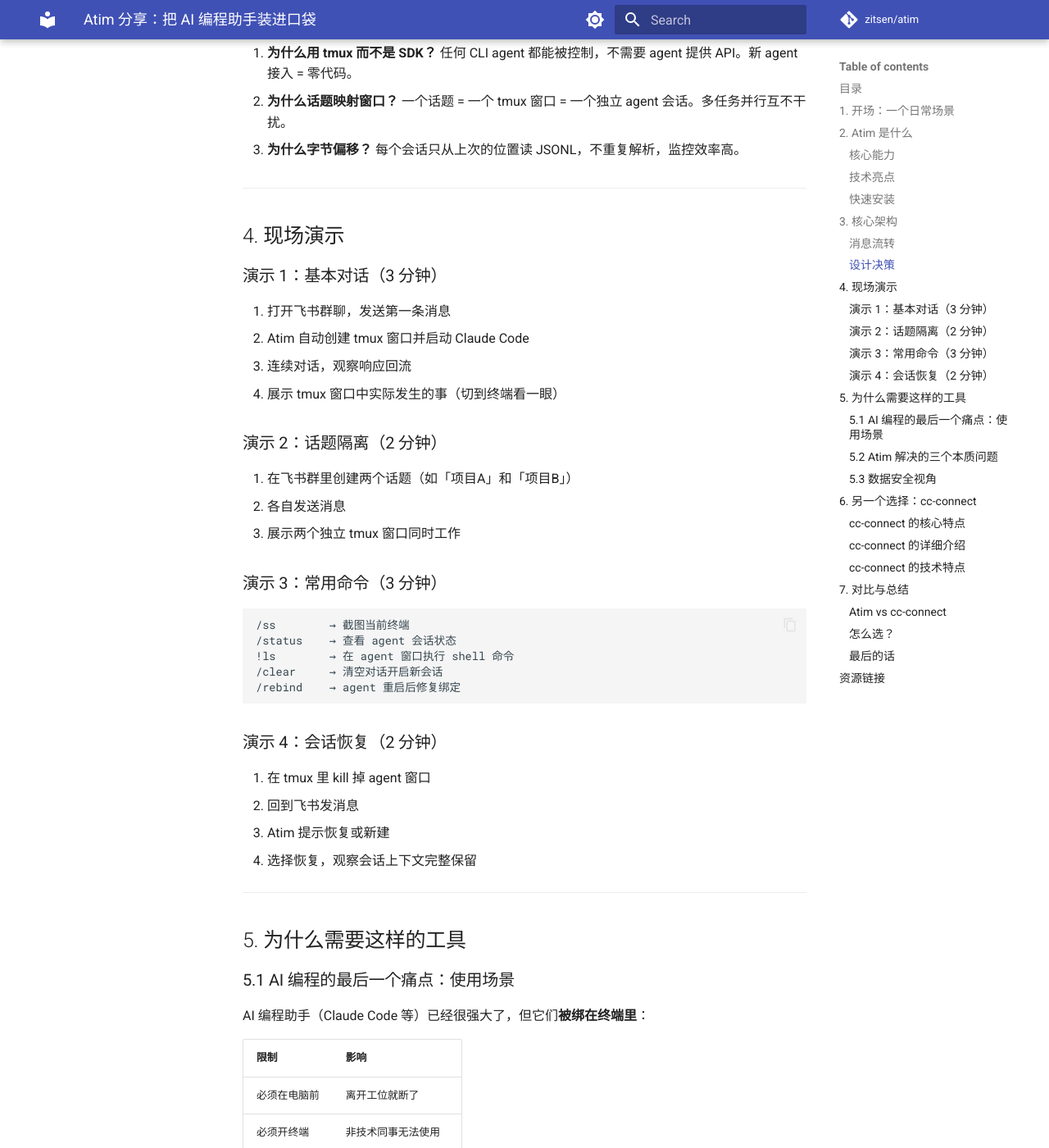
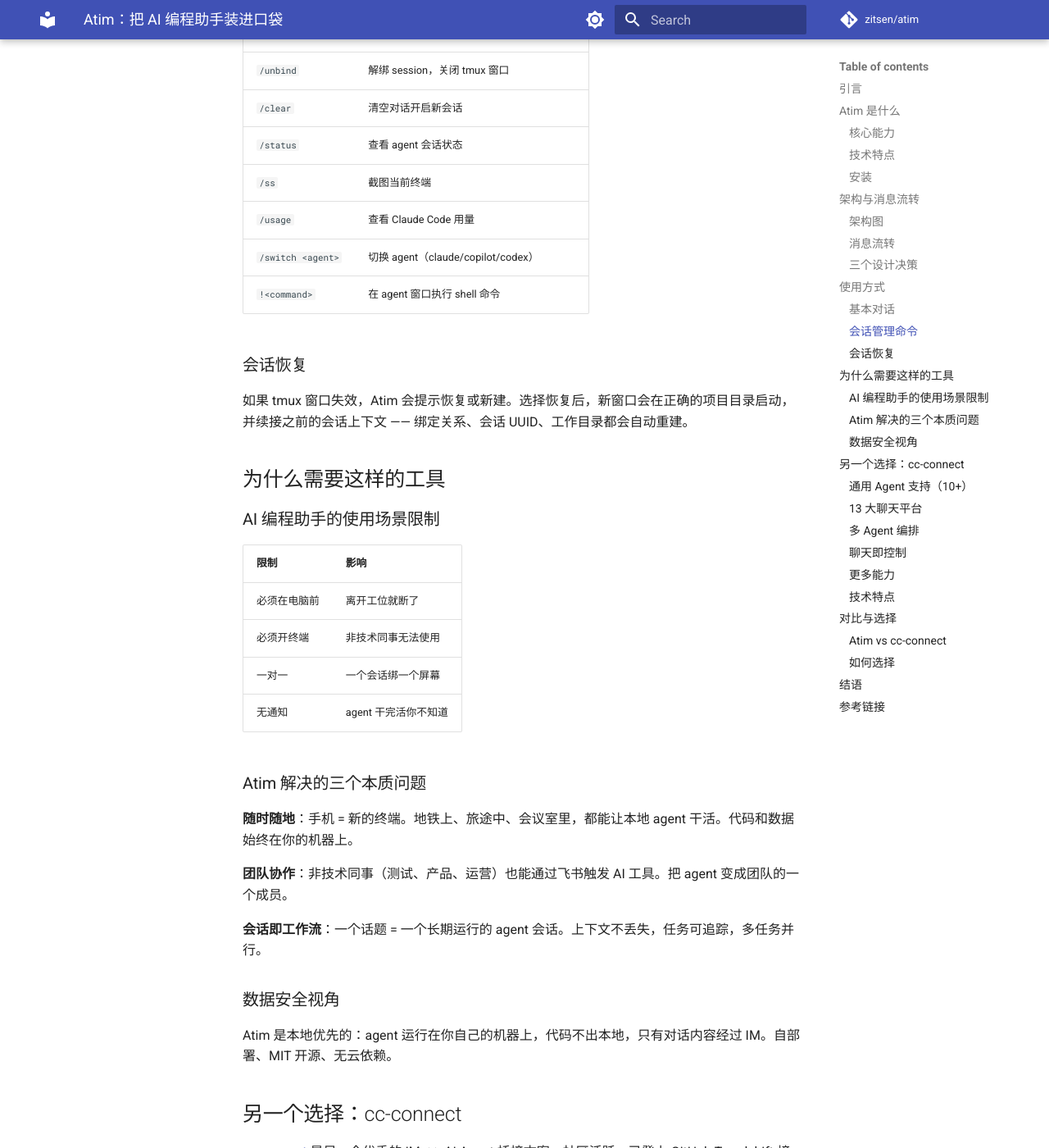
Before and after one commit to zitsen/atim, an MkDocs documentation site: the page built from docs/share/atim-intro.md, in a window 1280 px wide and 1400 px high, scrolled down 2809 px. Shown: the whole window at 82% size. Built offline with MkDocs 1.6.1 and Material for MkDocs 9.7.7, drawn with Linux system fonts in a browser that asks for light colours; comment, search, counter and statistics services are not loaded; some of the changed text lies outside the part shown.

Commit message:
docs: rewrite share doc as formal article (remove presentation cues)

````diff
--- a/docs/share/atim-intro.md
+++ b/docs/share/atim-intro.md
@@ -1,42 +1,18 @@
-# Atim 分享：把 AI 编程助手装进口袋
+# Atim：把 AI 编程助手装进口袋
 
-**分享时长**：约 30 分钟（15 分钟介绍 + 10 分钟演示 + 5 分钟讨论）
-**分享人**：Linhe Huo
-**项目**：[zitsen/atim](https://github.com/zitsen/atim)
+## 引言
 
----
+AI 编程助手（Claude Code 等）已经足够强大，但它们被绑在终端里：必须在电脑前、必须开终端、一个会话绑一个屏幕、agent 干完活你也不知道。
 
-## 目录
-
-1. [开场：一个日常场景](#1-开场一个日常场景)
-2. [Atim 是什么](#2-atim-是什么)
-3. [核心架构](#3-核心架构)
-4. [现场演示](#4-现场演示)
-5. [为什么需要这样的工具](#5-为什么需要这样的工具)
-6. [另一个选择：cc-connect](#6-另一个选择cc-connect)
-7. [对比与总结](#7-对比与总结)
-
----
-
-## 1. 开场：一个日常场景
-
-> 你正在地铁上、在食堂排队、或者在开一个无关紧要的会。突然想到一个代码问题，或者想让你本地的 AI 助手检查一下刚部署的服务有没有问题。
->
-> 你掏出手机 —— 但你的 Claude Code 跑在办公室的电脑上，终端里。
->
-> **如果手机上发一条飞书消息，电脑上的 AI 就能开始干活，把结果发回来呢？**
-
-这就是 Atim 解决的问题。
-
----
-
-## 2. Atim 是什么
-
-**Atim**（发音像 "Atom"）— 一个开源的 IM 桥接工具，把 AI 编程 agent 接入即时通讯软件。
+Atim（发音像 "Atom"）解决这个问题 —— 一个开源的 IM 桥接工具，把 AI 编程 agent 接入即时通讯软件。在飞书或 Telegram 里发一条消息，电脑上的 agent 就开始干活，把结果发回同一个聊天。
 
 ```
 飞书 / Telegram  ↔  tmux  ↔  Claude Code / Copilot / Codex / Mimo
 ```
+
+## Atim 是什么
+
+Atim 是一个自部署、MIT 开源的桥接服务，用 Rust 编写。它通过 tmux 控制 AI 编程 agent，不依赖任何 agent 的 SDK —— 读终端输出、发按键，任何 CLI agent 都能被控制。
 
 ### 核心能力
 
@@ -50,15 +26,14 @@
 | **终端截图** | `/ss` 直接看 agent 的终端画面 |
 | **shell 命令** | `!command` 在 agent 窗口执行任意命令并流式输出 |
 
-### 技术亮点
+### 技术特点
 
-- **Rust 编写**，MIT 协议开源
-- **tmux 作为通用控制层** — 不依赖任何 agent 的 SDK，读终端输出 + 发按键即可控制
-- **JSONL 字节偏移追踪** — 只读新增内容，不重复解析
-- **SQLite 状态持久化** — 绑定关系、会话状态跨重启保留
-- **跨平台** — Linux、macOS、Windows（原生，通过 psmux）
+- **tmux 作为通用控制层**：任何 CLI agent 都能接入，新 agent 接入零代码
+- **JSONL 字节偏移追踪**：只读会话日志的新增内容，不重复解析
+- **SQLite 状态持久化**：绑定关系、会话状态跨重启保留
+- **跨平台**：Linux、macOS，以及 Windows 原生支持（通过 psmux，一个兼容 tmux 命令的 Windows 终端复用器）
 
-### 快速安装
+### 安装
 
 ```bash
 # Linux / macOS
@@ -69,9 +44,9 @@ winget install psmux
 powershell -ExecutionPolicy Bypass -Command "iwr https://raw.githubusercontent.com/zitsen/atim/main/install.ps1 -useb | iex"
 ```
 
----
+## 架构与消息流转
 
-## 3. 核心架构
+### 架构图
 
 ```
   ┌──────────────┐     ┌──────────────────────────┐     ┌──────────────┐
@@ -108,58 +83,38 @@ powershell -ExecutionPolicy Bypass -Command "iwr https://raw.githubusercontent.c
   → Atim 把响应发回飞书
 ```
 
-### 设计决策
+### 三个设计决策
 
-1. **为什么用 tmux 而不是 SDK？**
-   任何 CLI agent 都能被控制，不需要 agent 提供 API。新 agent 接入 = 零代码。
+1. **为什么用 tmux 而不是 SDK？** 任何 CLI agent 都能被控制，不需要 agent 提供 API。新 agent 接入 = 零代码。
+2. **为什么话题映射窗口？** 一个话题 = 一个 tmux 窗口 = 一个独立 agent 会话。多任务并行互不干扰。
+3. **为什么字节偏移？** 每个会话只从上次的位置读 JSONL，不重复解析，监控效率高。
 
-2. **为什么话题映射窗口？**
-   一个话题 = 一个 tmux 窗口 = 一个独立 agent 会话。多任务并行互不干扰。
+## 使用方式
 
-3. **为什么字节偏移？**
-   每个会话只从上次的位置读 JSONL，不重复解析，监控效率高。
+### 基本对话
 
----
+将机器人加入飞书群聊（或 Telegram 群组并开启话题模式），发送任意消息。Atim 自动创建 tmux 窗口、启动 agent，之后每条消息都会转发给 agent，每个响应都会回到群聊。
 
-## 4. 现场演示
+### 会话管理命令
 
-### 演示 1：基本对话（3 分钟）
+| 命令 | 说明 |
+|------|------|
+| `/rebind` | 重新绑定当前窗口（agent 重启后修复路由） |
+| `/unbind` | 解绑 session，关闭 tmux 窗口 |
+| `/clear` | 清空对话开启新会话 |
+| `/status` | 查看 agent 会话状态 |
+| `/ss` | 截图当前终端 |
+| `/usage` | 查看 Claude Code 用量 |
+| `/switch <agent>` | 切换 agent（claude/copilot/codex） |
+| `!<command>` | 在 agent 窗口执行 shell 命令 |
 
-1. 打开飞书群聊，发送第一条消息
-2. Atim 自动创建 tmux 窗口并启动 Claude Code
-3. 连续对话，观察响应回流
-4. 展示 tmux 窗口中实际发生的事（切到终端看一眼）
+### 会话恢复
 
-### 演示 2：话题隔离（2 分钟）
+如果 tmux 窗口失效，Atim 会提示恢复或新建。选择恢复后，新窗口会在正确的项目目录启动，并续接之前的会话上下文 —— 绑定关系、会话 UUID、工作目录都会自动重建。
 
-1. 在飞书群里创建两个话题（如「项目A」和「项目B」）
-2. 各自发送消息
-3. 展示两个独立 tmux 窗口同时工作
+## 为什么需要这样的工具
 
-### 演示 3：常用命令（3 分钟）
-
-```text
-/ss        → 截图当前终端
-/status    → 查看 agent 会话状态
-!ls        → 在 agent 窗口执行 shell 命令
-/clear     → 清空对话开启新会话
-/rebind    → agent 重启后修复绑定
-```
-
-### 演示 4：会话恢复（2 分钟）
-
-1. 在 tmux 里 kill 掉 agent 窗口
-2. 回到飞书发消息
-3. Atim 提示恢复或新建
-4. 选择恢复，观察会话上下文完整保留
-
----
-
-## 5. 为什么需要这样的工具
-
-### 5.1 AI 编程的最后一个痛点：使用场景
-
-AI 编程助手（Claude Code 等）已经很强大了，但它们**被绑在终端里**：
+### AI 编程助手的使用场景限制
 
 | 限制 | 影响 |
 |------|------|
@@ -168,50 +123,23 @@ AI 编程助手（Claude Code 等）已经很强大了，但它们**被绑在终
 | 一对一 | 一个会话绑一个屏幕 |
 | 无通知 | agent 干完活你不知道 |
 
-### 5.2 Atim 解决的三个本质问题
+### Atim 解决的三个本质问题
 
-**① 随时随地**
-手机 = 新的终端。地铁上、旅途中、会议室里，都能让本地 agent 干活。代码和数据始终在你的机器上。
+**随时随地**：手机 = 新的终端。地铁上、旅途中、会议室里，都能让本地 agent 干活。代码和数据始终在你的机器上。
 
-**② 团队协作**
-非技术同事（测试、产品、运营）也能通过飞书触发 AI 工具。把 agent 变成团队的一个成员。
+**团队协作**：非技术同事（测试、产品、运营）也能通过飞书触发 AI 工具。把 agent 变成团队的一个成员。
 
-**③ 会话即工作流**
-一个话题 = 一个长期运行的 agent 会话。上下文不丢失，任务可追踪，多任务并行。
+**会话即工作流**：一个话题 = 一个长期运行的 agent 会话。上下文不丢失，任务可追踪，多任务并行。
 
-### 5.3 数据安全视角
+### 数据安全视角
 
-Atim 是**本地优先**的：
+Atim 是本地优先的：agent 运行在你自己的机器上，代码不出本地，只有对话内容经过 IM。自部署、MIT 开源、无云依赖。
 
-- agent 运行在你自己的机器上
-- 代码不出本地
-- 只有对话内容经过 IM
-- 自部署、MIT 开源、无云依赖
+## 另一个选择：cc-connect
 
----
+[cc-connect](https://github.com/chenhg5/cc-connect) 是另一个优秀的 IM ↔ AI Agent 桥接方案，社区活跃，已登上 GitHub Trendshift 榜单。核心设计理念是"用 IM 做前端，用 ACP 协议做后端"。
 
-## 6. 另一个选择：cc-connect
-
-[cc-connect](https://github.com/chenhg5/cc-connect)（chenhg5/cc-connect）是另一个优秀的 IM ↔ AI agent 桥接方案。
-
-### cc-connect 的核心特点
-
-| 特点 | 说明 |
-|------|------|
-| **10+ Agent 支持** | Claude Code、Codex、Cursor Agent、Kimi CLI、Gemini CLI、OpenCode、Copilot 等 |
-| **13 个聊天平台** | 飞书、钉钉、Slack、Telegram、Discord、企业微信、QQ、LINE、微博、Matrix 等 |
-| **多 Agent 编排** | 群聊里多个 bot 互相通信，Claude 问完 Gemini 答 |
-| **完整聊天控制** | `/model`、`/reasoning`、`/mode`、`/dir` 切换目录、`/memory` 持久记忆 |
-| **定时任务** | 自然语言 cron —— "每天早上 6 点总结 GitHub trending" |
-| **多模态** | 语音 STT/TTS、截图转发 |
-| **多项目架构** | 一个进程管理多个项目，各自独立 agent + 平台组合 |
-| **5 种语言** | 中英日西 + 繁体 |
-
-### cc-connect 的详细介绍
-
-cc-connect 是**目前社区最活跃的 IM ↔ AI Agent 桥接方案之一**，已登上 GitHub Trendshift 榜单。核心设计理念是"**用 IM 做前端，用 ACP 协议做后端**"。
-
-**🤖 通用 Agent 支持（10+）**
+### 通用 Agent 支持（10+）
 
 | Agent | 说明 |
 |-------|------|
@@ -224,22 +152,22 @@ cc-connect 是**目前社区最活跃的 IM ↔ AI Agent 桥接方案之一**，
 | Pi / Devin / Copilot | 更多第三方 agent |
 | **ACP 协议** | 任何实现 Agent Client Protocol 的 agent 都可接入 |
 
-**📱 13 大聊天平台**
+### 13 大聊天平台
 
 | 平台 | 说明 |
 |------|------|
 | 飞书 / Lark | 企业协作首选 |
 | 钉钉 | 阿里系办公 |
 | Slack / Discord / Telegram | 海外主流 |
-| 企业微信 / 微信个人号（ilink） | **个人微信也能接入** —— 很多方案做不到 |
+| 企业微信 / 微信个人号（ilink） | 个人微信也能接入 —— 很多方案做不到 |
 | QQ / QQ 官方机器人 | 国内社交 |
 | WPS 协作 / 微博 / LINE / Matrix | 更多场景 |
 
-**大部分平台无需公网 IP**，部署门槛低。
+大部分平台无需公网 IP，部署门槛低。
 
-**🔄 多 Agent 编排**
+### 多 Agent 编排
 
-在群聊里绑定多个机器人，让它们**相互协作**：
+在群聊里绑定多个机器人，让它们相互协作：
 
 ```
 你：这个需求怎么做？
@@ -249,7 +177,9 @@ Gemini：补充一点，A 方案在 X 场景有坑，可以……
 
 一个对话里完成多模型交叉验证。
 
-**🎮 聊天即控制**
+### 聊天即控制
+
+cc-connect 支持完整的斜杠命令控制：
 
 ```text
 /model claude-sonnet   → 切换模型
@@ -260,33 +190,20 @@ Gemini：补充一点，A 方案在 X 场景有坑，可以……
 /memory                → 读写 agent 指令文件（持久记忆）
 ```
 
-**⏰ 智能定时任务**
+### 更多能力
 
-自然语言创建 cron：
+- **智能定时任务**：自然语言创建 cron，如"每天早上 6 点总结 GitHub trending"
+- **多模态**：语音消息自动 STT 转录，截图直接转发给 agent
+- **多项目架构**：一个进程管理多个项目，各自独立的 agent + 平台组合
+- **多语言**：中/英/日/西/繁中 5 种语言界面
 
-> "每天早上 6 点总结 GitHub trending"
+### 技术特点
 
-cc-connect 自动解析为定时任务并执行。
+- Go 编写，MIT 开源
+- 使用 Agent Client Protocol (ACP) 对接 agent，比终端控制更原生、更轻量
+- npm 包 + GitHub Release 分发
 
-**🎤 多模态**
-
-语音消息自动 STT 转录，截图直接转发给 agent，支持多模态模型输入。
-
-**📦 多项目架构**
-
-一个进程 = 多个项目，每个项目有独立的 agent + 平台组合。适合同时维护多个代码库的团队。
-
-### cc-connect 的技术特点
-
-- **Go 编写**，MIT 开源
-- 使用 **Agent Client Protocol (ACP)** 对接 agent（而非 tmux 终端控制）— 更原生、更轻量
-- 支持**个人微信**（ilink）—— 这是很多方案没有的
-- 5 种语言界面（中/英/日/西/繁中）
-- npm 包 + GitHub Release 分发，社区活跃（Trendshift 上榜）
-
----
-
-## 7. 对比与总结
+## 对比与选择
 
 ### Atim vs cc-connect
 
@@ -301,27 +218,21 @@ cc-connect 自动解析为定时任务并执行。
 | **Windows** | ✅ 原生（psmux） | ✅ |
 | **独特优势** | tmux 通用控制、终端截图、字节偏移监控 | 平台覆盖面、ACP 生态、个人微信 |
 
-### 怎么选？
+### 如何选择
 
-- **要终端级控制**（任何 CLI agent 都能接，包括未来的新 agent）→ **Atim**
-- **要平台覆盖广**（钉钉/微信/QQ + 多 agent 编排 + 定时任务）→ **cc-connect**
-- **两个都要** → 都试试，都是 MIT 开源
+- **需要终端级控制**（任何 CLI agent 都能接，包括未来的新 agent）→ **Atim**
+- **需要平台覆盖广**（钉钉/微信/QQ + 多 agent 编排 + 定时任务）→ **cc-connect**
+- 两个都是 MIT 开源，可以都试试
 
-### 最后的话
+## 结语
 
-> AI 编程助手的价值，不该被限制在终端里。
->
-> 把 agent 接入 IM，等于把它从"工具"变成了"团队里随时在线的成员"。
->
-> 无论是 Atim 还是 cc-connect —— 选择哪个不重要，重要的是：**你的 AI 助手，应该和你一样随时在线。**
+AI 编程助手的价值，不该被限制在终端里。把 agent 接入 IM，等于把它从"工具"变成了"团队里随时在线的成员"。
 
----
+无论是 Atim 还是 cc-connect —— 选择哪个不重要，重要的是：你的 AI 助手，应该和你一样随时在线。
 
-## 资源链接
+## 参考链接
 
 - **Atim**: https://github.com/zitsen/atim
 - **Atim 文档**: https://zitsen.github.io/atim/
 - **cc-connect**: https://github.com/chenhg5/cc-connect
 - **psmux**（Windows tmux 替代）: https://github.com/psmux/psmux
-
-**Q&A 时间**
````
Also changed, not shown: other parts of docs/share/atim-intro.md (+1 -1 lines).
